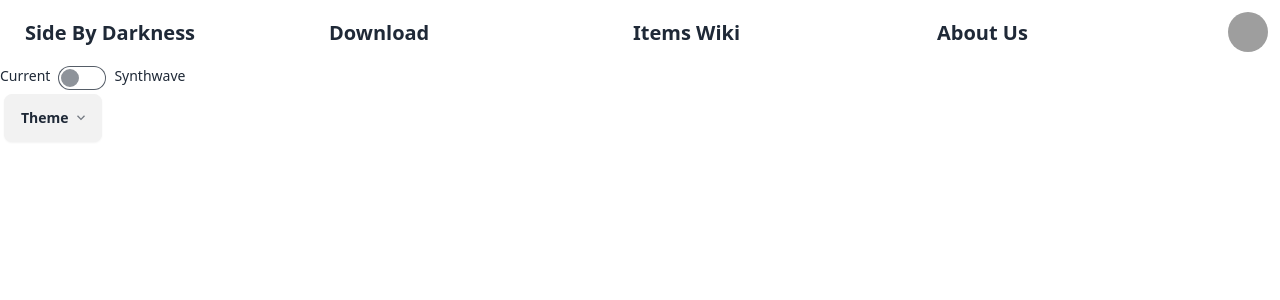
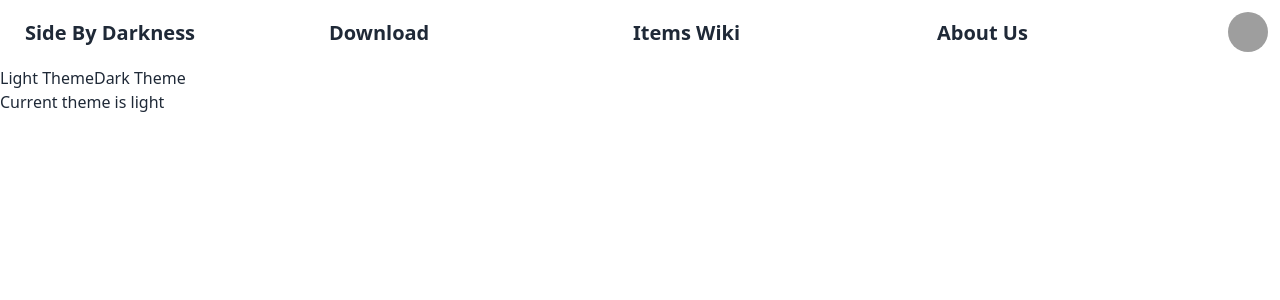
Before and after one commit to TrefortMK/SideByDarkness_Website, a React (Vite) app: page /settings in a window 1280 px wide. Shown: the top 300 px of the page. Built offline with nearby package versions, Linux system fonts and the light colour scheme; grey boxes are pictures that could not be loaded.

Commit message:
Update Settings.jsx

```diff
--- a/src/components/Settings.jsx
+++ b/src/components/Settings.jsx
@@ -1,72 +1,23 @@
-import React from 'react'
+import React, { useState } from 'react';
+import Cookies from 'js-cookie';
 
 const Settings = () => {
+
+    const [theme, setTheme] = useState(Cookies.get('theme') || 'light');
+
+  const toggleTheme = (themeType) => {
+    Cookies.set('theme', themeType);
+    setTheme(themeType);
+  };
+
   return (
-    <>
-    <div className="justify-center items-center gap-5">
-  <label className="flex cursor-pointer gap-2">
-  <span className="label-text">Current</span>
-  <input type="checkbox" value="synthwave" className="toggle theme-controller" />
-  <span className="label-text">Synthwave</span>
-</label>
-<div className="dropdown mb-72">
-  <div tabIndex={0} role="button" className="btn m-1">
-    Theme
-    <svg
-      width="12px"
-      height="12px"
-      className="inline-block h-2 w-2 fill-current opacity-60"
-      xmlns="http://www.w3.org/2000/svg"
-      viewBox="0 0 2048 2048">
-      <path d="M1799 349l242 241-1017 1017L7 590l242-241 775 775 775-775z"></path>
-    </svg>
-  </div>
-  <ul tabIndex={0} className="dropdown-content bg-base-300 rounded-box z-[1] w-52 p-2 shadow-2xl">
-    <li>
-      <input
-        type="radio"
-        name="theme-dropdown"
-        className="theme-controller btn btn-sm btn-block btn-ghost justify-start"
-        aria-label="Default"
-        value="default" />
-    </li>
-    <li>
-      <input
-        type="radio"
-        name="theme-dropdown"
-        className="theme-controller btn btn-sm btn-block btn-ghost justify-start"
-        aria-label="Retro"
-        value="retro" />
-    </li>
-    <li>
-      <input
-        type="radio"
-        name="theme-dropdown"
-        className="theme-controller btn btn-sm btn-block btn-ghost justify-start"
-        aria-label="Cyberpunk"
-        value="cyberpunk" />
-    </li>
-    <li>
-      <input
-        type="radio"
-        name="theme-dropdown"
-        className="theme-controller btn btn-sm btn-block btn-ghost justify-start"
-        aria-label="Valentine"
-        value="valentine" />
-    </li>
-    <li>
-      <input
-        type="radio"
-        name="theme-dropdown"
-        className="theme-controller btn btn-sm btn-block btn-ghost justify-start"
-        aria-label="Aqua"
-        value="aqua" />
-    </li>
-  </ul>
-</div>
-</div>
-    </>
-  )
+    <div>
+      <button onClick={() => toggleTheme('light')}>Light Theme</button>
+      <button onClick={() => toggleTheme('dark')}>Dark Theme</button>
+      <p>Current theme is {theme}</p>
+    </div>
+  );
+
 }
 
 export default Settings
```
